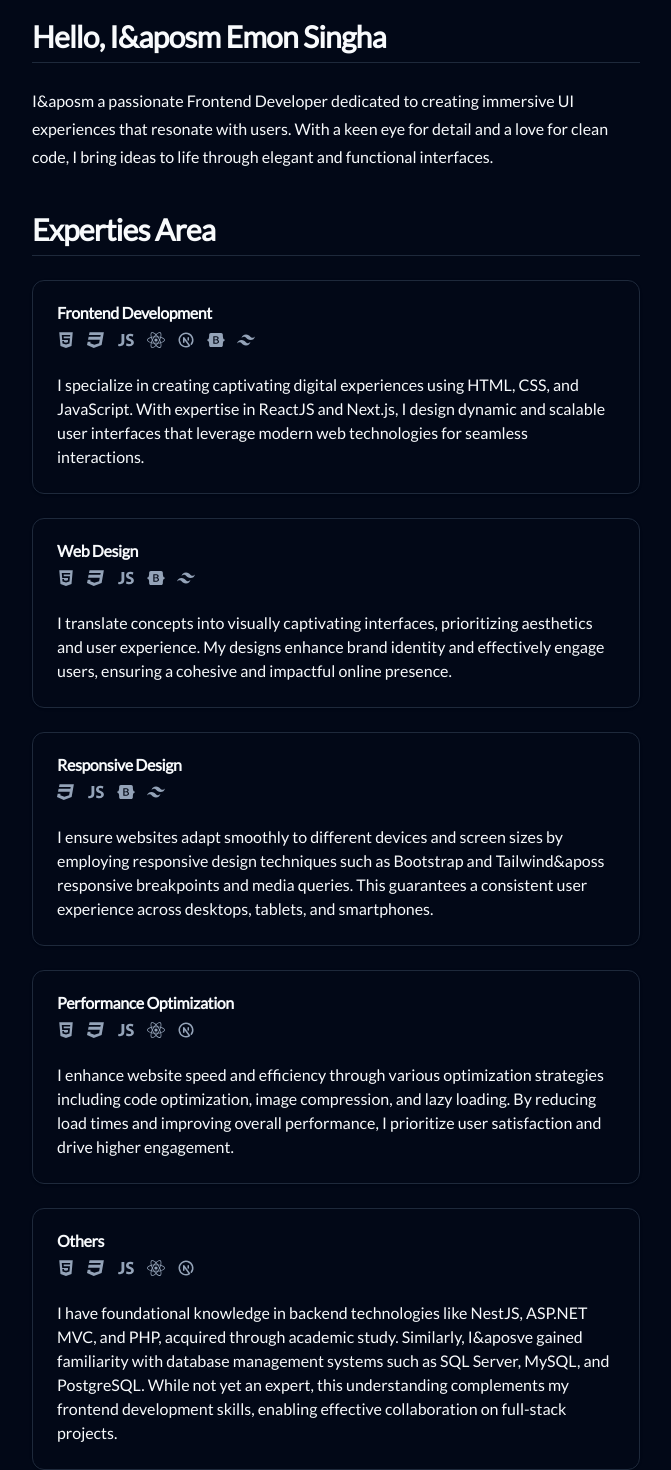
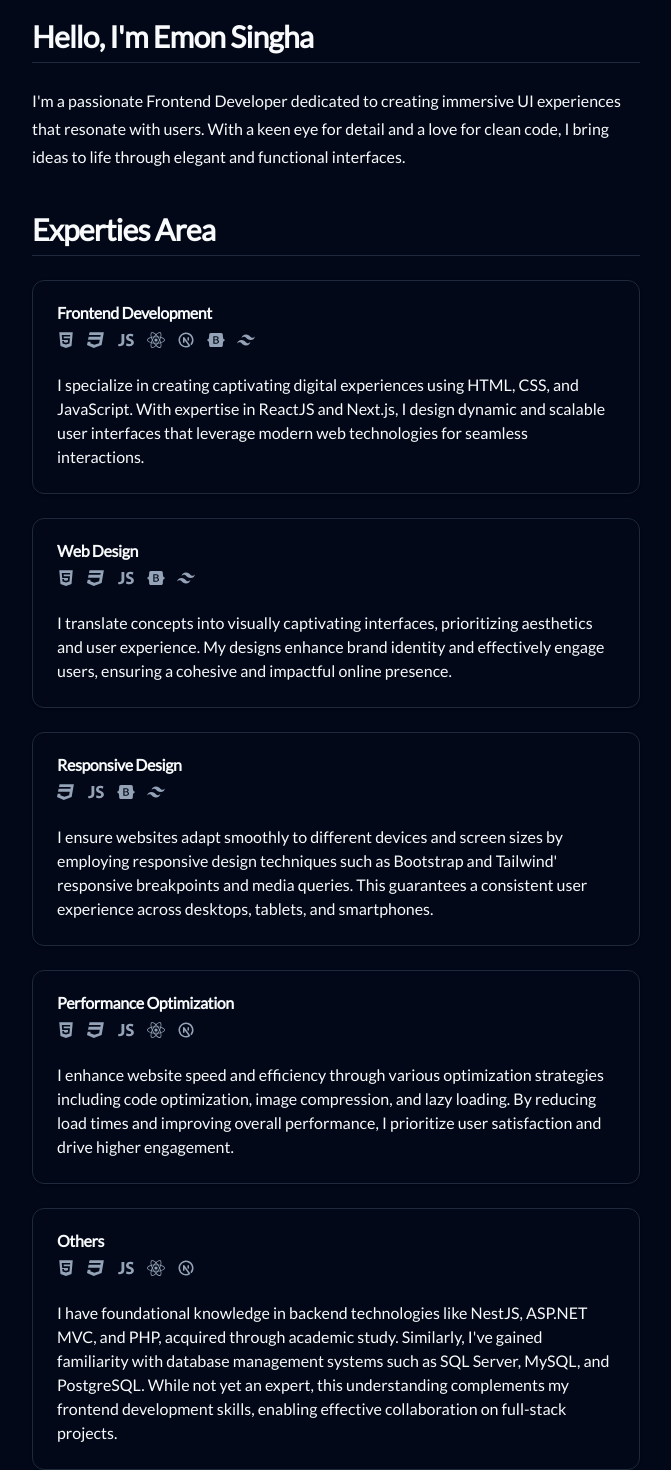
Before and after one commit to emonsingha209/NextJs-Tailwind-Portfolio, a Next.js app: page / in a window 1280 px wide. Shown: the part 886-2356 px from the top of the page, without its empty margins (0-671 px from the left). Built offline with nearby package versions, Linux system fonts and the light colour scheme.

Commit message:
run build bug fixed 2.0

```diff
--- a/components/About.jsx
+++ b/components/About.jsx
@@ -18,10 +18,10 @@ const About = () => {
           About Me
         </h1>
         <h2 className="pb-2 mt-10 text-3xl font-semibold tracking-tight transition-colors border-b scroll-m-20 first:mt-0">
-          Hello, I&aposm Emon Singha
+          Hello, I&apos;m Emon Singha
         </h2>
         <p className="leading-7 [&:not(:first-child)]:mt-6">
-          I&aposm a passionate Frontend Developer dedicated to creating immersive UI
+          I&apos;m a passionate Frontend Developer dedicated to creating immersive UI
           experiences that resonate with users. With a keen eye for detail and a
           love for clean code, I bring ideas to life through elegant and
           functional interfaces.
@@ -86,7 +86,7 @@ const About = () => {
             <p>
               I ensure websites adapt smoothly to different devices and screen
               sizes by employing responsive design techniques such as Bootstrap
-              and Tailwind&aposs responsive breakpoints and media queries. This
+              and Tailwind&apos; responsive breakpoints and media queries. This
               guarantees a consistent user experience across desktops, tablets,
               and smartphones.
             </p>
@@ -128,7 +128,7 @@ const About = () => {
             <p>
               I have foundational knowledge in backend technologies like NestJS,
               ASP.NET MVC, and PHP, acquired through academic study. Similarly,
-              I&aposve gained familiarity with database management systems such as
+              I&apos;ve gained familiarity with database management systems such as
               SQL Server, MySQL, and PostgreSQL. While not yet an expert, this
               understanding complements my frontend development skills, enabling
               effective collaboration on full-stack projects.
```
